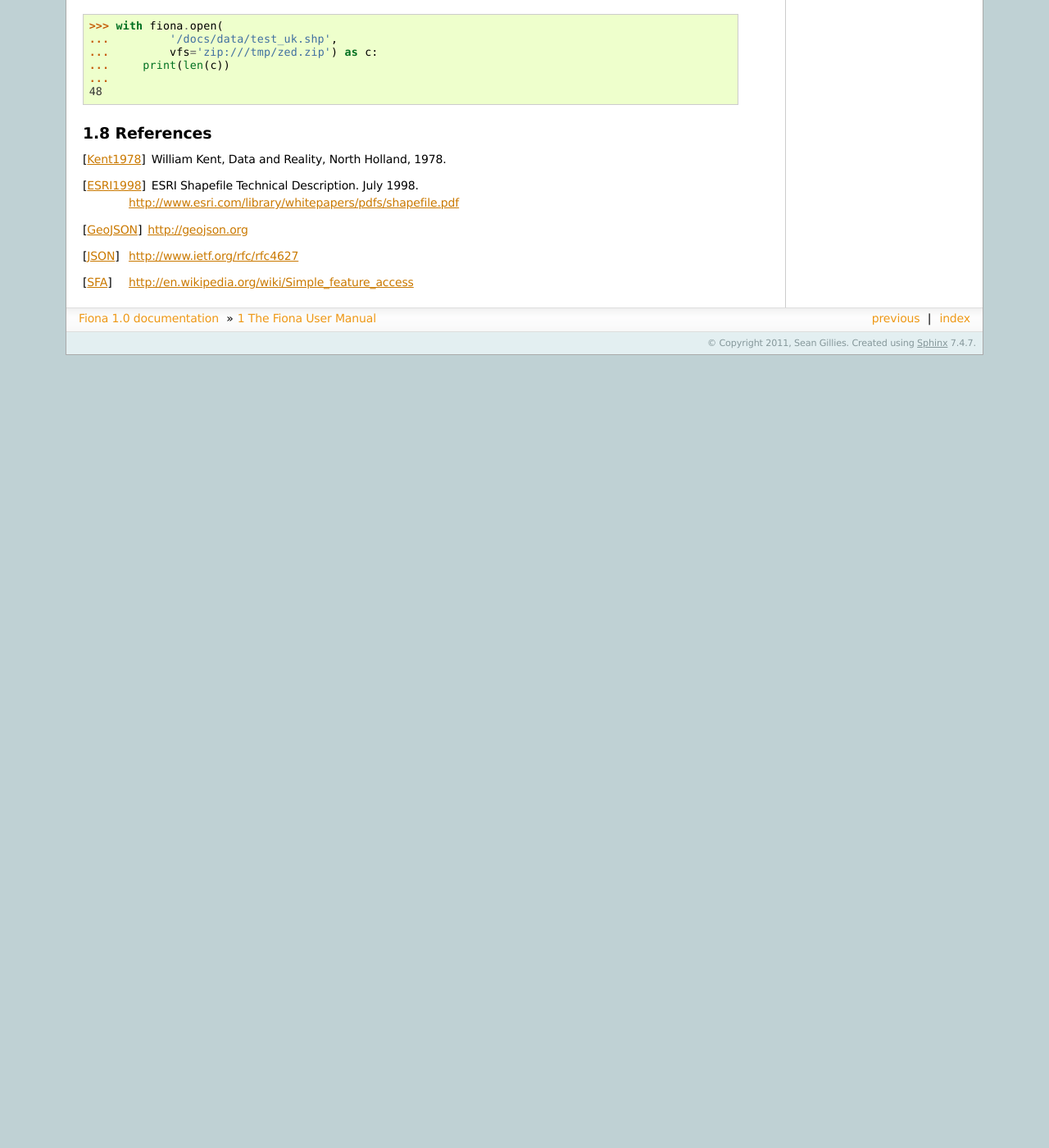
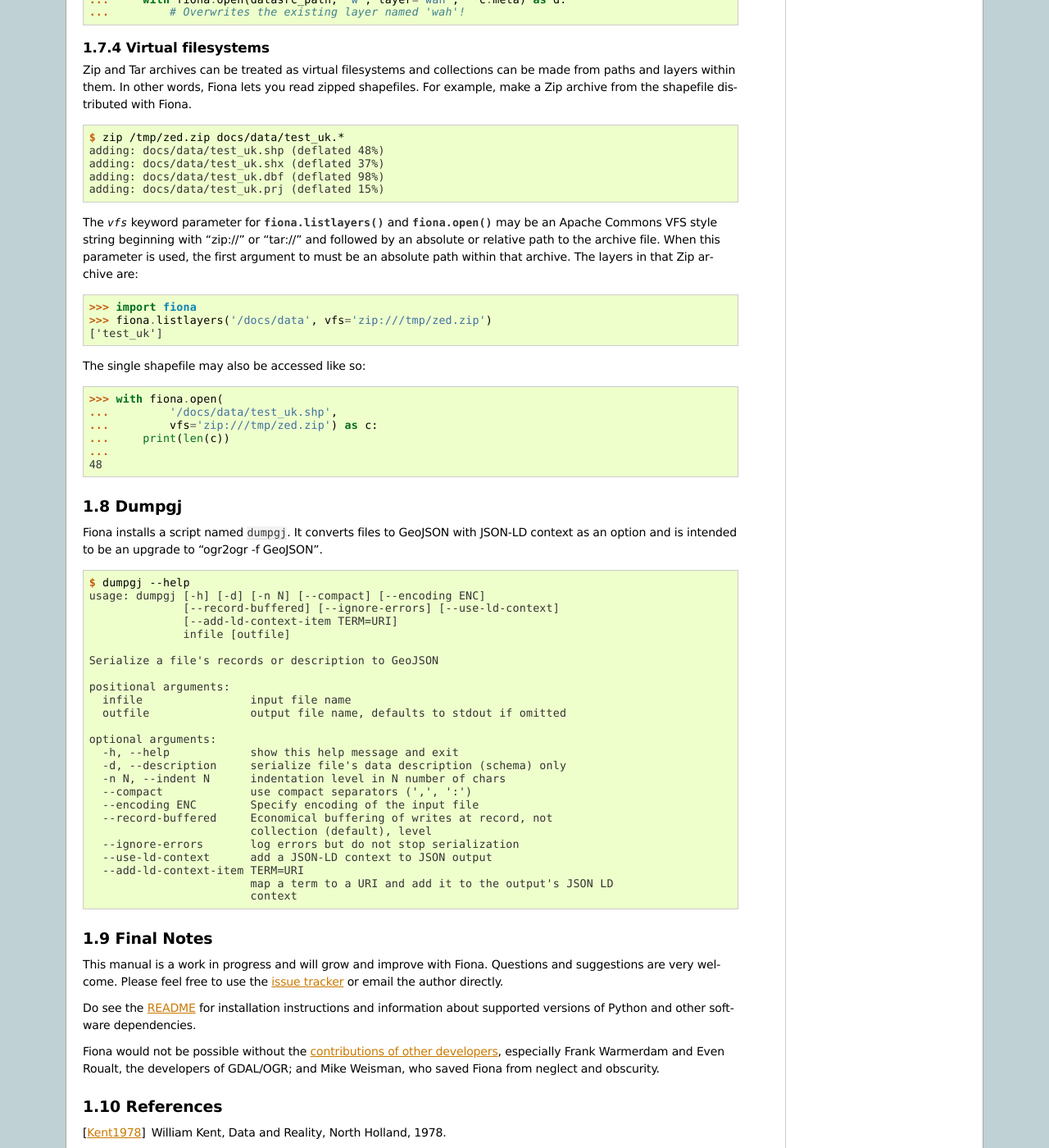
Before and after one commit to Toblerity/Fiona, a Sphinx documentation site: the page built from docs/manual.rst, in a window 1280 px wide and 1400 px high, scrolled down 13867 px. Shown: the whole window at 82% size. Built offline with Sphinx 7.4.7, drawn with Linux system fonts in a browser that asks for light colours; pages that are not in the unit, such as notebooks, are missing from menus; before the commit the page ends 14300 px from its top, so only the background shows below that; some of the changed text lies outside the part shown.

Commit message:
Manual, change log, and setup updates for 1.0.
Here we go: Fiona 1.0. Fiona is OGR's neater, nicer, no tears API.
It's an attempt to make a vector data package that wouldn't be so
out of place in Python's standard library. One that uses Python
idioms and protocols whenever possible. And has documentation.

Thanks for the help and encouragement, everybody!

```diff
--- a/CHANGES.txt
+++ b/CHANGES.txt
@@ -1,7 +1,7 @@
 Changes
 =======
 
-Next (2013-07-06)
+1.0 (2013-07-30)
 -----------------
 - Add prop_type() function.
 - Allow UTF-8 encoded paths for Python 2 (#51). For Python 3, paths must
--- a/docs/manual.rst
+++ b/docs/manual.rst
@@ -13,7 +13,8 @@
 
 :Abstract:
   Fiona is OGR's neat, nimble, no-nonsense API. This document explains how to
-  use the Fiona package for reading and writing geospatial data files.
+  use the Fiona package for reading and writing geospatial data files. See the
+  `README <README.html>`__ for installation and quick start instructions.
 
 .. sectnum::
 
@@ -223,6 +224,8 @@
    :py:func:`fiona.collection` is deprecated, but aliased to
    :py:func:`fiona.open` in version 0.9.
 
+Mode ``'r'`` is the default and will be omitted in following examples.
+
 Fiona's :py:class:`~fiona.collection.Collection` is like a Python
 :py:class:`file`, but is iterable for records rather than lines.
 
@@ -250,7 +253,7 @@
 
 .. sourcecode:: pycon
 
-  >>> c = fiona.open('docs/data/test_uk.shp', 'r')
+  >>> c = fiona.open('docs/data/test_uk.shp')
   >>> len(list(c))
   48
 
@@ -325,7 +311,7 @@
 
 .. sourcecode:: pycon
 
-  >>> c = fiona.open('docs/data/test_uk.shp', 'r')
+  >>> c = fiona.open('docs/data/test_uk.shp')
   >>> c.driver
   'ESRI Shapefile'
 
@@ -562,7 +548,7 @@
 
 .. sourcecode:: pycon
 
-  >>> c = fiona.open('docs/data/test_uk.shp', 'r')
+  >>> c = fiona.open('docs/data/test_uk.shp')
   >>> rec = next(c)
   >>> rec['id']
   '0'
@@ -712,7 +698,7 @@
 
 .. sourcecode:: pycon
 
-  >>> with fiona.open('docs/data/test_uk.shp', 'r') as c:
+  >>> with fiona.open('docs/data/test_uk.shp') as c:
   ...     rec = next(c)
   >>> rec['id'] = '-1'
   >>> rec['properties']['CNTRY_NAME'] = u'Gondor'
@@ -803,7 +789,7 @@
 
 .. sourcecode:: pycon
 
-  >>> with fiona.open('docs/data/test_uk.shp', 'r') as source:
+  >>> with fiona.open('docs/data/test_uk.shp') as source:
   ...     source_driver = source.driver
   ...     source_crs = source.crs
   ...     source_schema = source.schema
@@ -846,7 +832,7 @@
 
 .. sourcecode:: pycon
 
-  >>> source = fiona.open('docs/data/test_uk.shp', 'r')
+  >>> source = fiona.open('docs/data/test_uk.shp')
   >>> sink = fiona.open('/tmp/foo.shp', 'w', **source.meta)
 
 Coordinates and Geometry Types
@@ -861,6 +847,37 @@
 
 Advanced Topics
 ===============
+
+Filtering
+---------
+
+With some vector data formats a spatial index accompanies the data file,
+allowing efficient bounding box searches. A collection's
+:py:meth:`~fiona.collection.Collection.filter` method returns an iterator over
+records that intersect a given ``(minx, miny, maxx, maxy)`` bounding box. The
+collection's own coordinate reference system (see below) is used to interpret
+the box's values.
+
+.. sourcecode:: pycon
+
+  >>> c = fiona.open('docs/data/test_uk.shp')
+  >>> hits = c.filter(bbox=(-5.0, 55.0, 0.0, 60.0))
+  >>> len(list(hits))
+  7
+
+To filter features by property values, use Python's builtin :py:func:`filter` and
+:py:keyword:`lambda` or your own filter function that takes a single feature
+record and returns ``True`` or ``False``.
+
+.. sourcecode:: pycon
+
+  >>> def pass_positive_area(rec):
+  ...     return rec['properties'].get('AREA', 0.0) > 0.0
+  ...
+  >>> c = fiona.open('docs/data/test_uk.shp')
+  >>> hits = filter(pass_positive_area, c)
+  >>> len(hits)
+  48
 
 Reading Multilayer data
 -----------------------
@@ -880,7 +897,8 @@
   $ ogr2ogr /tmp/data/ docs/data/test_uk.shp test_uk -nln foo
   $ ogr2ogr /tmp/data/ docs/data/test_uk.shp test_uk -nln bar
 
-The layers of a data source can be listed using :py:func:`fiona.listlayers`.
+The layers of a data source can be listed using :py:func:`fiona.listlayers`. In
+the shapefile format case, layer names match base names of the files.
 
 .. sourcecode:: pycon
 
@@ -933,6 +951,20 @@
   ...
   True
 
+The most general way to open a shapefile for reading, using all of the
+parameters of :py:func:`fiona.open`, is to treat it as a data source with
+a named layer.
+
+.. sourcecode:: pycon
+
+  >>> fiona.open('docs/data/test_uk.shp', 'r', layer='test_uk')
+
+In practice, it is fine to rely on the implicit first layer and default ``'r'`` mode and open a shapefile like this:
+
+.. sourcecode:: pycon
+
+  >>> fiona.open('docs/data/test_uk.shp')
+
 Writing Multilayer data
 -----------------------
 
@@ -953,7 +985,7 @@
 In ``'w'`` mode, existing layers will be overwritten if specified, just as normal
 files are overwritten by Python's :py:func:`open` function.
 
-.. sourcode:: pycon
+.. sourcecode:: pycon
 
   >>> 'wah' in fiona.listlayers(datasrc_path)
   True
@@ -1000,6 +1032,57 @@
   ...
   48
 
+Dumpgj
+======
+
+Fiona installs a script named ``dumpgj``. It converts files to GeoJSON with
+JSON-LD context as an option and is intended to be an upgrade to "ogr2ogr -f
+GeoJSON".
+
+.. sourcecode:: console
+
+  $ dumpgj --help
+  usage: dumpgj [-h] [-d] [-n N] [--compact] [--encoding ENC]
+                [--record-buffered] [--ignore-errors] [--use-ld-context]
+                [--add-ld-context-item TERM=URI]
+                infile [outfile]
+
+  Serialize a file's records or description to GeoJSON
+
+  positional arguments:
+    infile                input file name
+    outfile               output file name, defaults to stdout if omitted
+
+  optional arguments:
+    -h, --help            show this help message and exit
+    -d, --description     serialize file's data description (schema) only
+    -n N, --indent N      indentation level in N number of chars
+    --compact             use compact separators (',', ':')
+    --encoding ENC        Specify encoding of the input file
+    --record-buffered     Economical buffering of writes at record, not
+                          collection (default), level
+    --ignore-errors       log errors but do not stop serialization
+    --use-ld-context      add a JSON-LD context to JSON output
+    --add-ld-context-item TERM=URI
+                          map a term to a URI and add it to the output's JSON LD
+                          context
+
+Final Notes
+===========
+
+This manual is a work in progress and will grow and improve with Fiona.
+Questions and suggestions are very welcome. Please feel free to use the `issue
+tracker <https://github.com/Toblerity/Fiona/issues>`__ or email the author
+directly.
+
+Do see the `README <README.html>`__ for installation instructions and
+information about supported versions of Python and other software dependencies.
+
+Fiona would not be possible without the `contributions of other developers
+<README.html#credits>`__, especially Frank Warmerdam and Even Roualt, the
+developers of GDAL/OGR; and Mike Weisman, who saved Fiona from neglect and
+obscurity.
+
 References
 ==========
 
```
Also changed, not shown: other parts of docs/manual.rst (+3 -20 lines), README.rst (+15 -6 lines), setup.py (+5 -2 lines).
